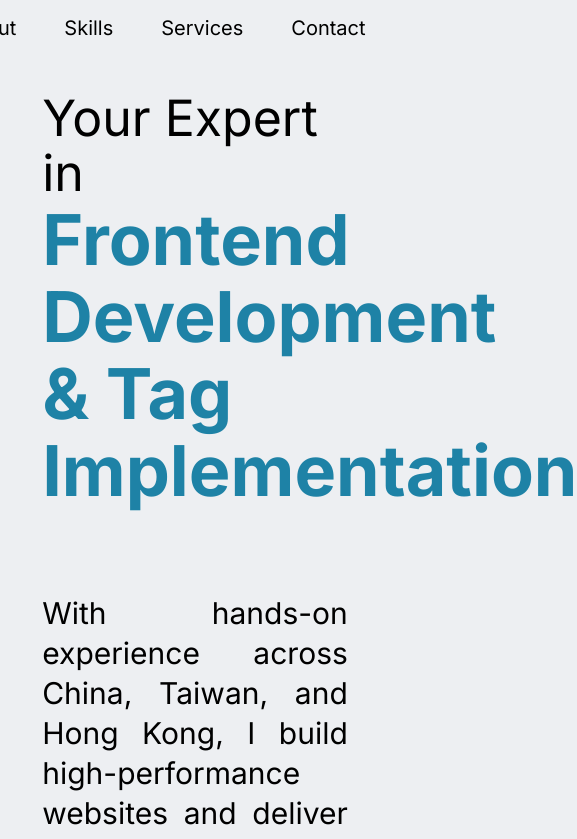
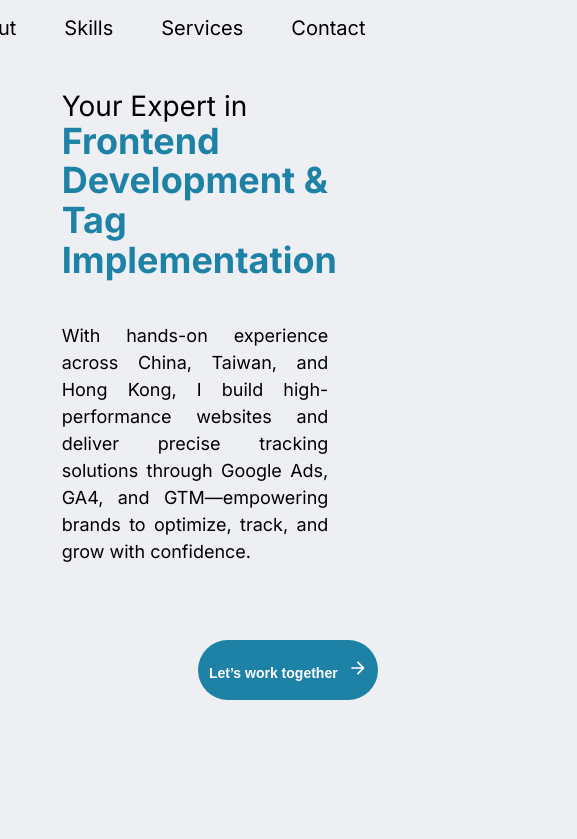
Before and after one commit to Vincci-ZeeChing/vinccichyezeeching, a React (Create React App) app: page /about in a window 390 px wide. Shown: the top 839 px of the page, 577 px wide, since content can reach past the window. Built offline with nearby package versions, Linux system fonts and the light colour scheme.

Commit message:
:art: About Page

```diff
--- a/src/pages/About/About.css
+++ b/src/pages/About/About.css
@@ -1,50 +1,51 @@
-
 .aboutPage {
     text-align: left;
     max-width: 900px;
     margin: 5vh;
+    padding: 0 5vw;
 }
 
 .expert,
 .textCard {
     margin: 0;
     padding: 0;
-    line-height: 1.1; /* Optional: controls vertical space between lines */
+    line-height: 1.1;
 }
 
 .expert {
     font-weight: 200;
-    font-size: 50px;
+    font-size: clamp(28px, 5vw, 50px);
 }
 
 .textCard {
     font-weight: 900;
-    font-size: 70px;
+    font-size: clamp(36px, 7vw, 70px);
     color: #1E82A6;
 }
 
 .content {
     font-weight: 300;
-    font-size: 30px;
-    line-height: 40px;
+    font-size: clamp(18px, 3vw, 30px);
+    line-height: 1.5;
     text-align: justify;
-    margin-top: 10vh;
+    margin-top: 5vh;
 }
 
 .buttonContainer {
     text-align: right;
 }
+
 .button {
     margin-top: 2rem;
-    width: 250px;
+    width: clamp(180px, 40vw, 250px);
     height: 60px;
     border-radius: 100px;
     font-weight: 700;
-    font-size: 20px;
+    font-size: clamp(14px, 2.5vw, 20px);
     color: #fff;
     background-color: #1E82A6;
     border: none;
     cursor: pointer;
-    margin-right: 5vw;
+    margin-right: 3vw;
     margin-bottom: 2vh;
 }
```
